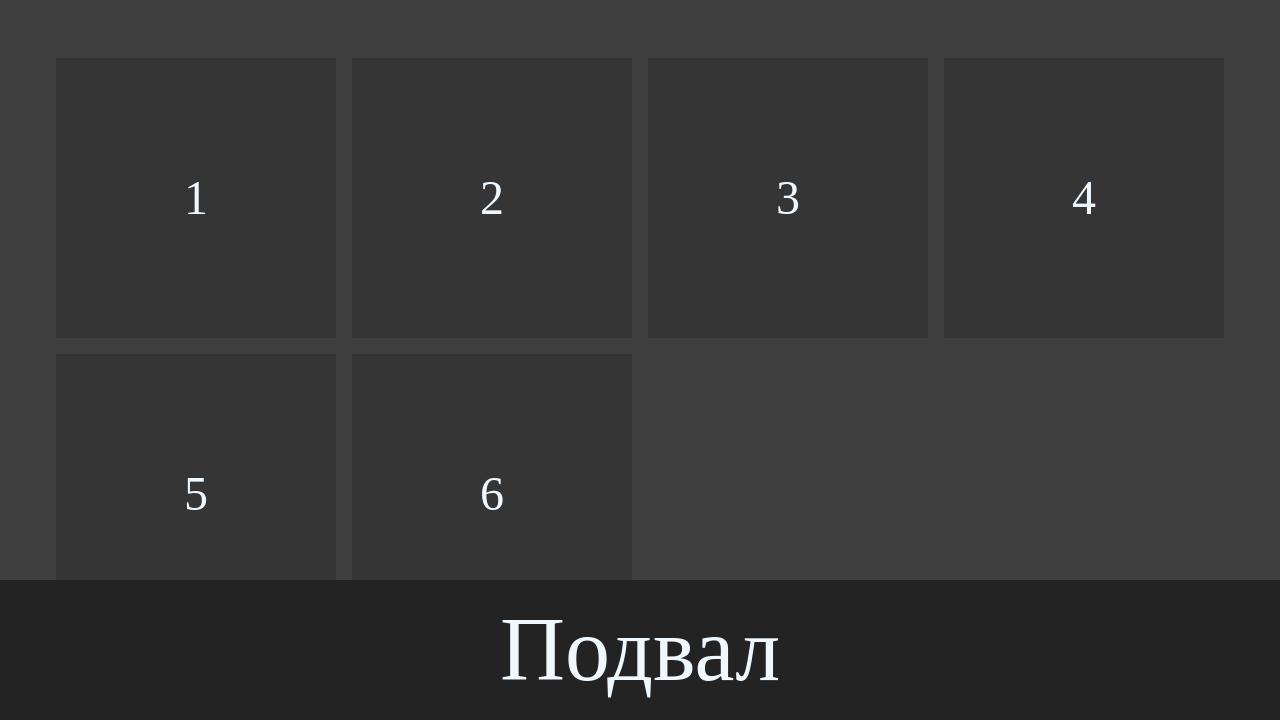
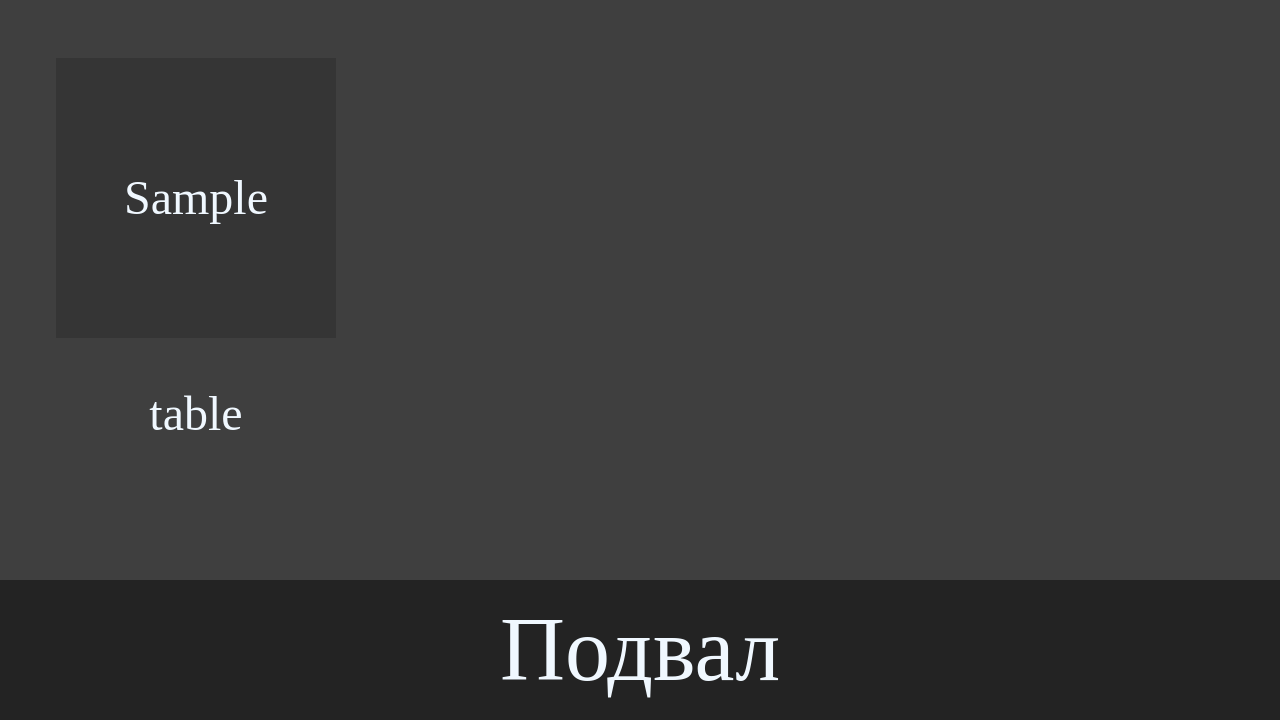
Before and after one commit to arxitim/abstract_anticafe, a Django app: template core/templates/core/index.html in a window 1280 px wide. Shown: the part 80-800 px from the top of the page. Run offline with Django 3.2, Linux system fonts and the light colour scheme; the template is opened without the code that fills it: most values are stand-ins (such as "Sample title", 1, 10 or a date in 2020); some libraries are stand-ins or nearby versions.

Commit message:
dynamic render for tables added (for...)

```diff
--- a/core/templates/core/index.html
+++ b/core/templates/core/index.html
@@ -20,24 +20,11 @@
 <!--https://evgenyrodionov.github.io/flexboxgrid2/-->
 <div class="container content">
     <div class="row">
-        <div class="col-xs-6 col-md-4 col-lg-3">
-            <div class="block">1</div>
-        </div>
-        <div class="col-xs-6 col-md-4 col-lg-3">
-            <div class="block">2</div>
-        </div>
-        <div class="col-xs-6 col-md-4 col-lg-3">
-            <div class="block">3</div>
-        </div>
-        <div class="col-xs-6 col-md-4 col-lg-3">
-            <div class="block">4</div>
-        </div>
-        <div class="col-xs-6 col-md-4 col-lg-3">
-            <div class="block">5</div>
-        </div>
-        <div class="col-xs-6 col-md-4 col-lg-3">
-            <div class="block">6</div>
-        </div>
+        {% for table in tables %}
+            <div class="col-xs-6 col-md-4 col-lg-3">
+                <div class="block">{{ table }}</div>
+            </div>
+        {% endfor %}
     </div>
 </div>
 <!--Конец параши-->
--- a/core/views.py
+++ b/core/views.py
@@ -5,7 +5,9 @@ from django.views import View
 
 class HomePage(View):
     def get(self, request):
-        return render(request, 'core/index.html', context={})
+        return render(request, 'core/index.html', context={'tables': ['table_1', 'table_2',
+                                                                      'table_3', 'table_4',
+                                                                      'table_5', 'table_6']})
 
 
 class PageNotFound(View):
```
